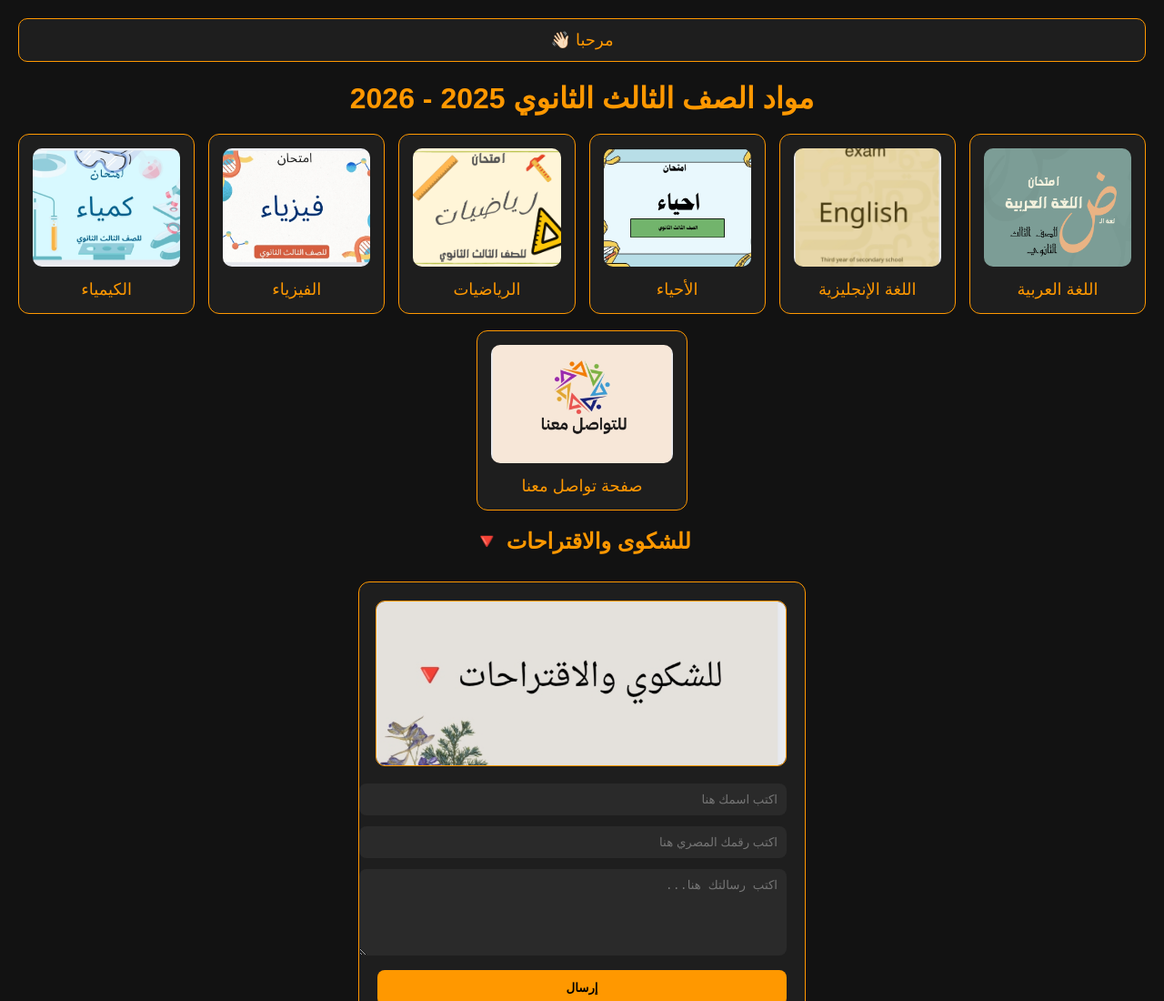
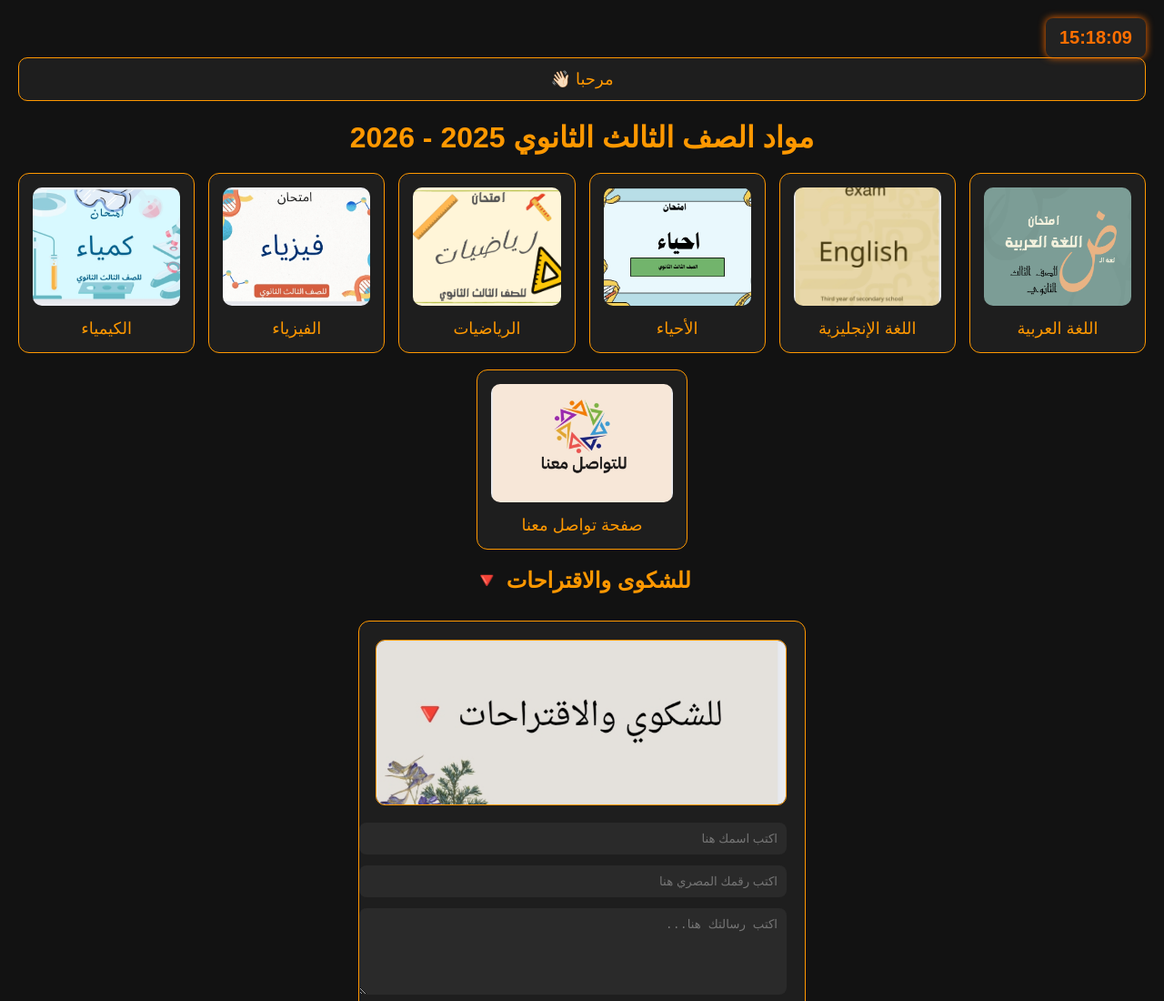
Before and after one commit to ADHAMMAHMOUD11/EG, a plain HTML site: page index.html in a window 1280 px wide. Shown: the top 1100 px of the page at 91% size. Drawn offline with Linux system fonts and the light colour scheme.

Commit message:
Update index.html

```diff
--- a/index.html
+++ b/index.html
@@ -96,7 +96,39 @@ h1, h2 {
 
 </head>
 <body>
+<!-- مربع الساعة -->
+<div id="realClock" style="
+    font-family: Arial, sans-serif;
+    font-size: 20px;
+    font-weight: bold;
+    color: #ff6f00; /* برتقالي غامق */
+    background: #222;
+    padding: 10px 15px;
+    border-radius: 8px;
+    display: inline-block;
+    box-shadow: 0 0 8px #ff6f00;
+">
+00:00:00
+</div>
 
+<script>
+function updateRealClock() {
+    const now = new Date();
+    let hours = now.getHours();
+    let minutes = now.getMinutes();
+    let seconds = now.getSeconds();
+
+    hours = hours < 10 ? '0' + hours : hours;
+    minutes = minutes < 10 ? '0' + minutes : minutes;
+    seconds = seconds < 10 ? '0' + seconds : seconds;
+
+    document.getElementById('realClock').textContent = hours + ':' + minutes + ':' + seconds;
+}
+
+// تحديث الساعة كل ثانية
+setInterval(updateRealClock, 1000);
+updateRealClock(); // تحديث مباشر عند تحميل الصفحة
+</script>
 <div class="top-info">مرحبا 👋🏻</div>
 
 <h1>مواد الصف الثالث الثانوي 2025 - 2026</h1>
```
